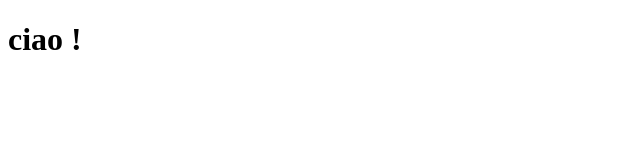
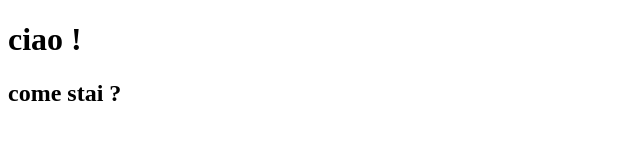
Before and after one commit to chri3092/prova, a plain HTML site: page index.html in a window 1280 px wide. Shown: the whole page, without its empty margins (0-640 px from the left). Drawn offline with Linux system fonts and the light colour scheme.

Commit message:
come stai ?

```diff
--- a/index.html
+++ b/index.html
@@ -8,5 +8,6 @@
 </head>
 <body>
     <h1>ciao ! </h1>
+    <h2>come stai ? </h2>
 </body>
 </html>
```
